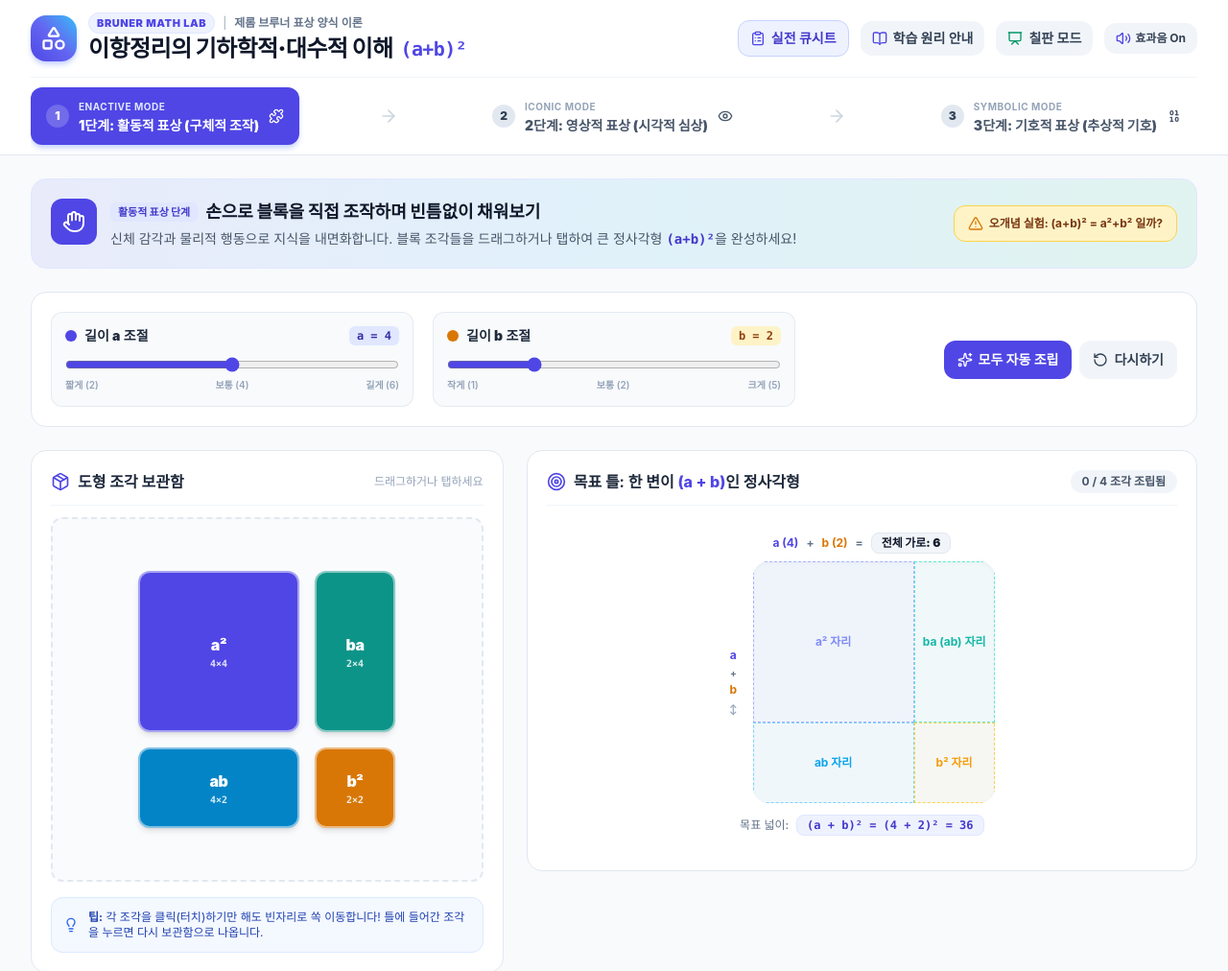
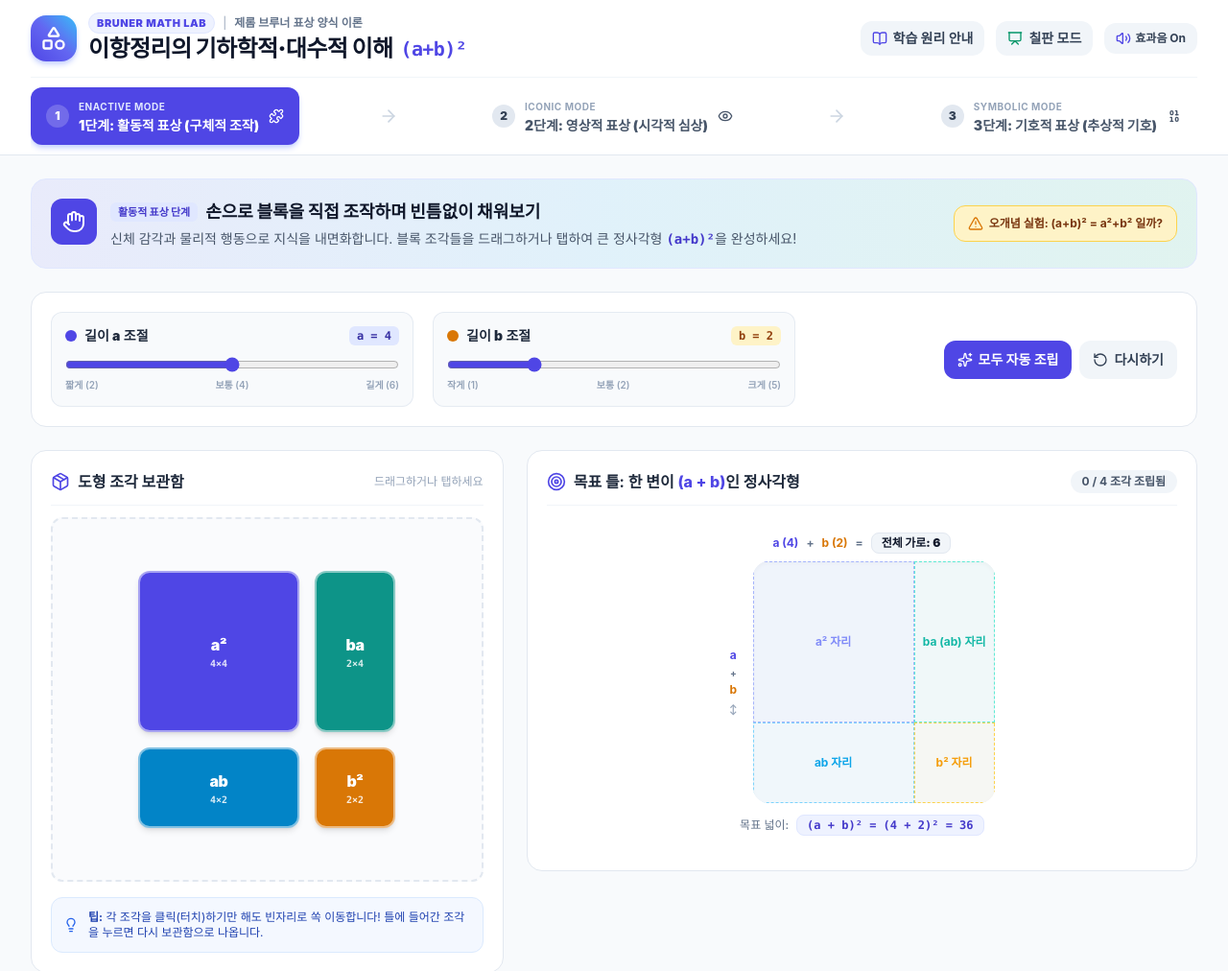
Before and after one commit to Creator-Yeman/Bruner-math-app, a plain HTML site: page index.html in a window 1280 px wide. Shown: the top 1012 px of the page at 96% size. Drawn offline with nearby package versions, Linux system fonts and the light colour scheme; a web font is replaced by a local one.

Commit message:
revert: remove cuesheet button from web app header

```diff
--- a/index.html
+++ b/index.html
@@ -163,12 +163,6 @@
 
         <!-- Utility Action Controls -->
         <div class="flex items-center space-x-2 sm:space-x-3">
-          <!-- Printable Cue Sheet Button -->
-          <a href="cuesheet.html" target="_blank" class="flex items-center space-x-1.5 px-3 py-2 text-xs sm:text-sm font-bold text-indigo-700 bg-indigo-50 hover:bg-indigo-100 border border-indigo-200 rounded-xl transition-all shadow-2xs" title="누구나 열람 및 인쇄 가능한 실전 수업 큐시트 열기">
-            <i data-lucide="clipboard-list" class="w-4 h-4 text-indigo-600"></i>
-            <span class="hidden md:inline">실전 큐시트</span>
-          </a>
-
           <!-- Theory Modal Button -->
           <button id="theoryBtn" class="flex items-center space-x-1.5 px-3 py-2 text-xs sm:text-sm font-bold text-slate-700 bg-slate-100 hover:bg-slate-200 rounded-xl transition-all" title="브루너 인지이론 안내">
             <i data-lucide="book-open" class="w-4 h-4 text-indigo-600"></i>
```
